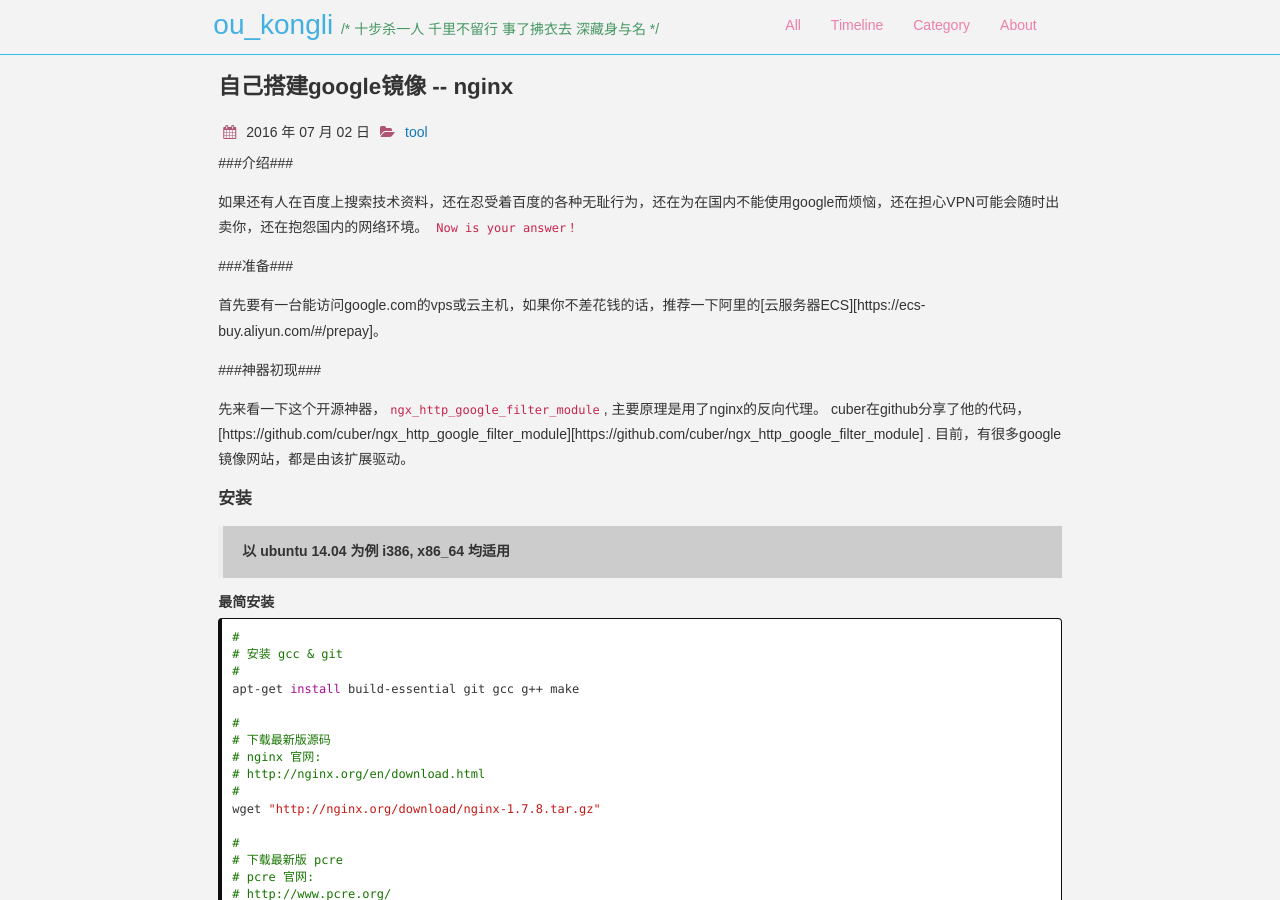
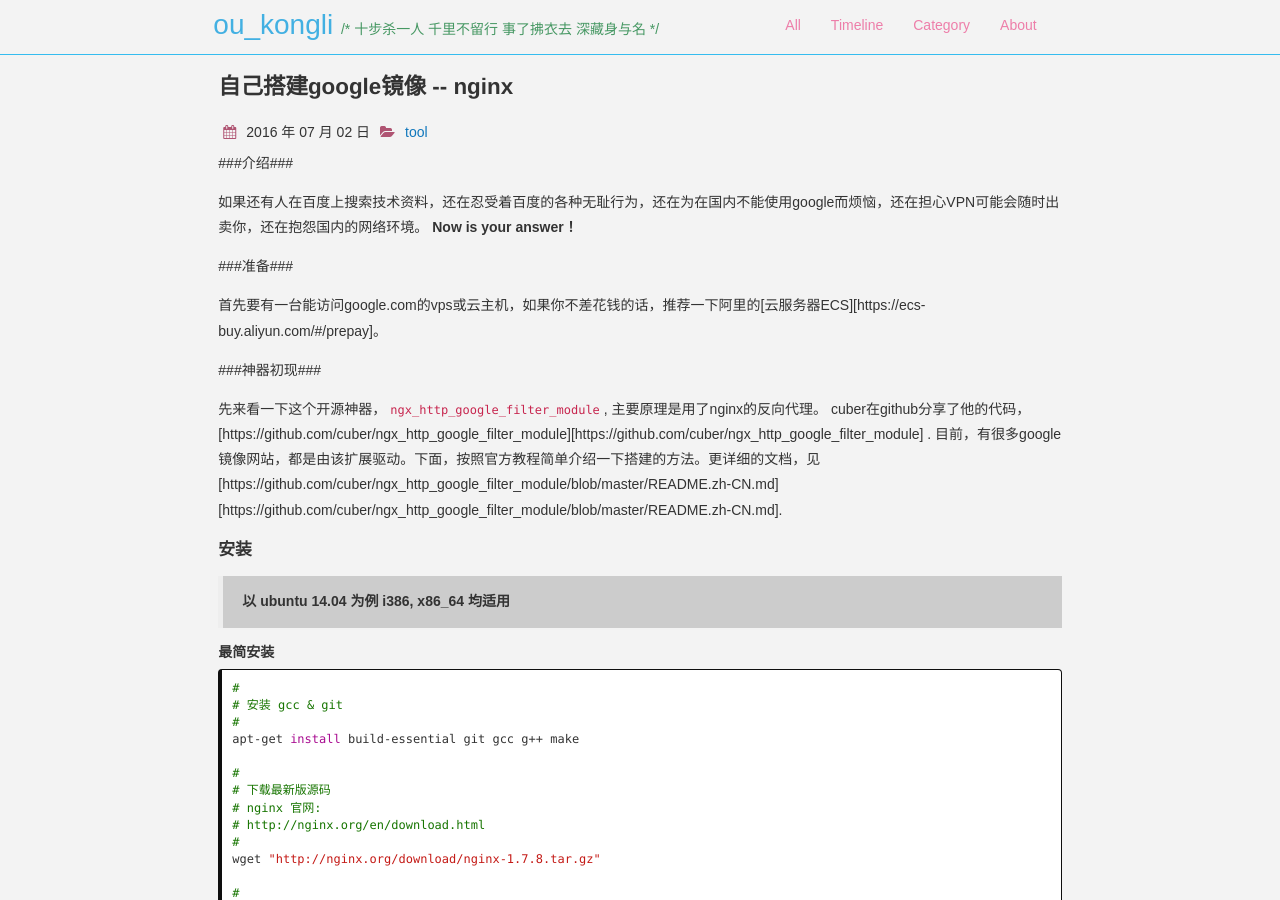
Before and after one commit to ouyangkongli/ouyangkongli.github.io, a Jekyll site: the page built from _posts/2016-07-02-nginx-google.md, in a window 1280 px wide and 900 px high. Built offline with Jekyll 4.4.1, drawn with Linux system fonts in a browser that asks for light colours; nearby versions of some CDN libraries; comment, search, counter and statistics services are not loaded.

Commit message:
update nginx-google.md

```diff
--- a/_posts/2016-07-02-nginx-google.md
+++ b/_posts/2016-07-02-nginx-google.md
@@ -10,7 +10,7 @@
 ###介绍###
 
 如果还有人在百度上搜索技术资料，还在忍受着百度的各种无耻行为，还在为在国内不能使用google而烦恼，还在担心VPN可能会随时出卖你，还在抱怨国内的网络环境。
-`Now is your answer！`
+**Now is your answer！**
 
 ###准备###
 
@@ -22,7 +22,8 @@
 
 先来看一下这个开源神器，`ngx_http_google_filter_module`, 主要原理是用了nginx的反向代理。
 cuber在github分享了他的代码，[https://github.com/cuber/ngx_http_google_filter_module][https://github.com/cuber/ngx_http_google_filter_module] .
-目前，有很多google镜像网站，都是由该扩展驱动。
+目前，有很多google镜像网站，都是由该扩展驱动。下面，按照官方教程简单介绍一下搭建的方法。更详细的文档，见[https://github.com/cuber/ngx_http_google_filter_module/blob/master/README.zh-CN.md][https://github.com/cuber/ngx_http_google_filter_module/blob/master/README.zh-CN.md].
+
 
 #### 安装 ####
 > **以 ubuntu 14.04 为例**
```
Also changed, not shown: other parts of _posts/2016-07-02-nginx-google.md (+3 -0 lines).
